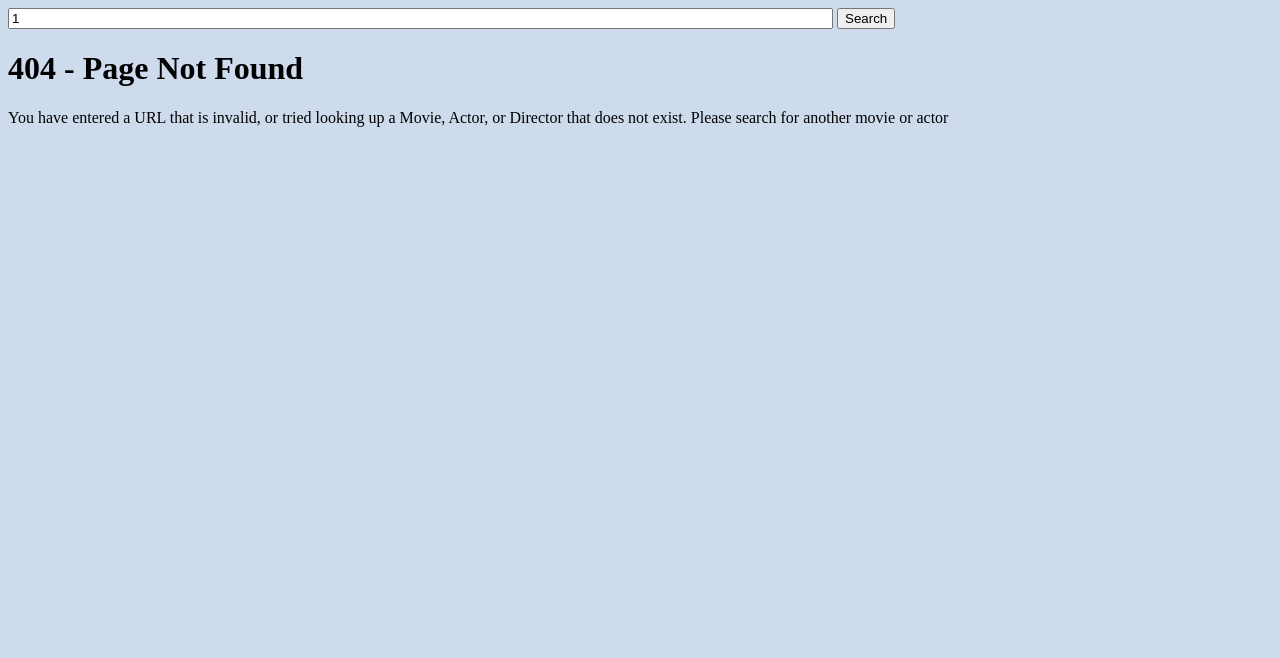
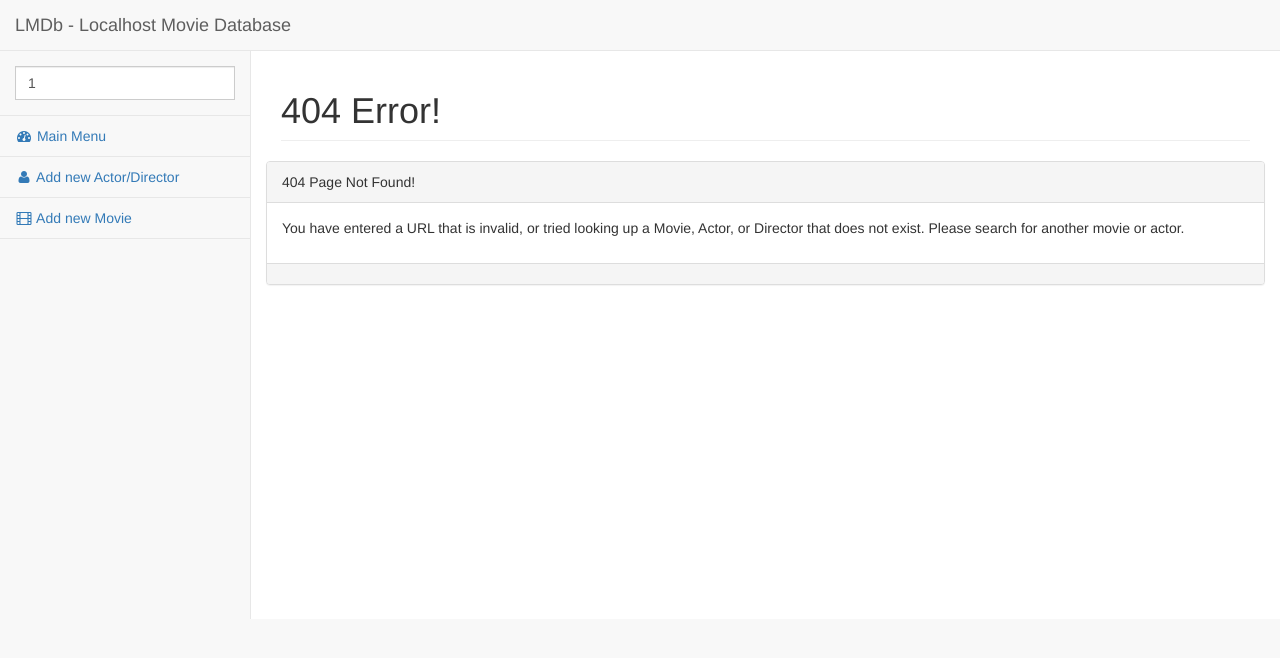
Before and after one commit to sahilmgandhi/CS143-Project-1, a PHP site: page /notfound.php?search=1 in a window 1280 px wide. Shown: the top 658 px of the page. Run offline with PHP 8.4, Linux system fonts and the light colour scheme.

Commit message:
Fix 404 error

```diff
--- a/www/notfound.php
+++ b/www/notfound.php
@@ -1,17 +1,83 @@
 <!DOCTYPE html>
 <html>
-<title> Page not found - LMDb </title>
-<body style="background-color:#CEDBED;">
-<form method="GET" action="search.php">
-    <input type="text" id="search" name="search" placeholder="Search" size="100" value="<?php echo $_GET["search"] ?>"/>
-    <input type="submit" id="submit" name="submit" value="Search">
-</form>
-<h1> 404 - Page Not Found </h1>
+<title> 404 Page not found - LMDb </title>
+<head>
 
-<p>
-    You have entered a URL that is invalid, or tried looking up a Movie, Actor, or Director that does not exist.
-    Please search for another movie or actor
-</p>
+    <meta charset="utf-8">
+    <meta http-equiv="X-UA-Compatible" content="IE=edge">
+    <meta name="viewport" content="width=device-width, initial-scale=1">
+    <meta name="description" content="">
+    <meta name="author" content="">
+
+    <!-- Bootstrap Core CSS -->
+    <link href="jsAndCss/vendor/bootstrap/css/bootstrap.min.css" rel="stylesheet">
+
+    <!-- MetisMejsAndCss CSS -->
+    <link href="jsAndCss/vendor/metisMenu/metisMenu.min.css" rel="stylesheet">
+
+    <!-- Social jsAndCssttons CSS -->
+    <link href="jsAndCss/vendor/bootstrap-social/bootstrap-social.css" rel="stylesheet">
+
+    <!-- Custom jsAndCssS -->
+    <link href="jsAndCss/dist/css/sb-admin-2.css" rel="stylesheet">
+
+    <!-- Custom jsAndCssnts -->
+    <link href="jsAndCss/vendor/font-awesome/css/font-awesome.min.css" rel="stylesheet" type="text/css">
+
+</head>
+
+<body>
+<nav class="navbar navbar-default navbar-static-top" role="navigation" style="margin-bottom: 0">
+    <div class="navbar-header">
+        <a class="navbar-brand" href="index.php">LMDb - Localhost Movie Database</a>
+    </div>
+    <div class="navbar-default sidebar" role="navigation">
+        <div class="sidebar-nav navbar-collapse">
+            <ul class="nav" id="side-menu">
+                <li class="sidebar-search">
+                    <div class="input-group custom-search-form">
+                        <form method="GET" action="search.php">
+                            <input type="text" class="form-control" id="search" name="search"
+                                   placeholder="Search Movies/Actors" size="100" value="<?php echo $_GET["search"] ?>"/>
+                        </form>
+                    </div>
+                </li>
+                <li>
+                    <a href="index.php"><i class="fa fa-dashboard fa-fw"></i> Main Menu</a>
+                </li>
+                <li>
+                    <a href="newperson.php"><i class="fa fa-user fa-fw"></i> Add new Actor/Director </a>
+                </li>
+                <li>
+                    <a href="newmovie.php"><i class="fa fa-film fa-fw"></i> Add new Movie</a>
+                </li>
+            </ul>
+        </div>
+        <!-- /.sidebar-collapse -->
+    </div>
+</nav>
+
+<div id="page-wrapper">
+<div class="row">
+        <div class="col-lg-12">
+            <h1 class="page-header">404 Error!</h1>
+        </div>
+        <!-- /.col-lg-12 -->
+    </div>
+    <div class=row>
+        <div class="panel panel-default">
+            <div class="panel-heading">
+                404 Page Not Found!
+            </div>
+            <div class="panel-body">
+                <p> You have entered a URL that is invalid, or tried looking up a Movie, Actor, or Director that does not exist. Please search for another movie or actor.</p>
+            </div>
+            <div class="panel-footer">
+            </div>
+        </div>
+    </div>
+
+</div>
 
 </body>
 </html>
```
